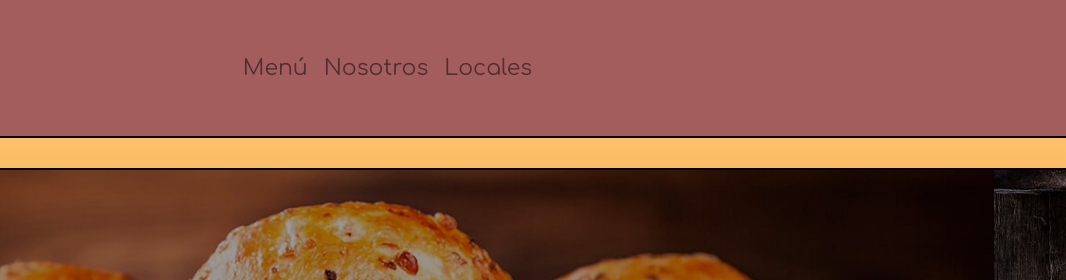
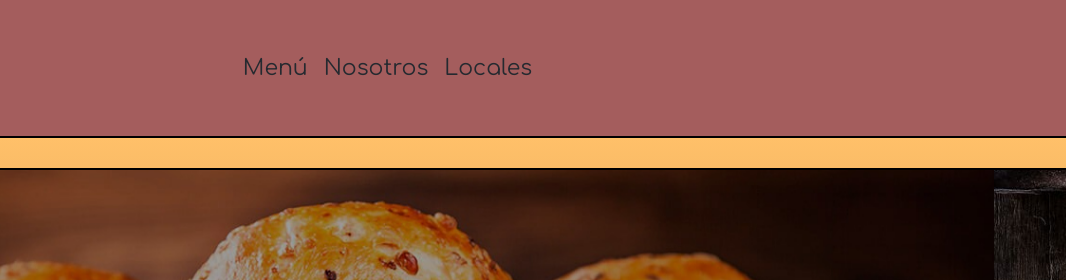
Before and after one commit to TrellixVulnTeam/Proyecto-Coder_DX19, a website: page index.html in a window 1280 px wide. Shown: the top 280 px of the page, 214-1280 px from the left. Drawn offline with nearby package versions, Linux system fonts and the light colour scheme; a web font is replaced by a local one.

Commit message:
Cambio de color de fuente del Header

```diff
--- a/scss/_main.scss
+++ b/scss/_main.scss
@@ -54,7 +54,9 @@ body{
 	padding-right: 510px !important;
 	font-size: 22px !important;
 }
-
+.navbar-light .navbar-nav .nav-link{
+	color: rgb(37, 42, 48);
+}
 .navbar-brand{
 	margin-right: 0px;
 	transition: all 250ms;
```
Also changed, not shown: css/estilos.css, 1 other file.
